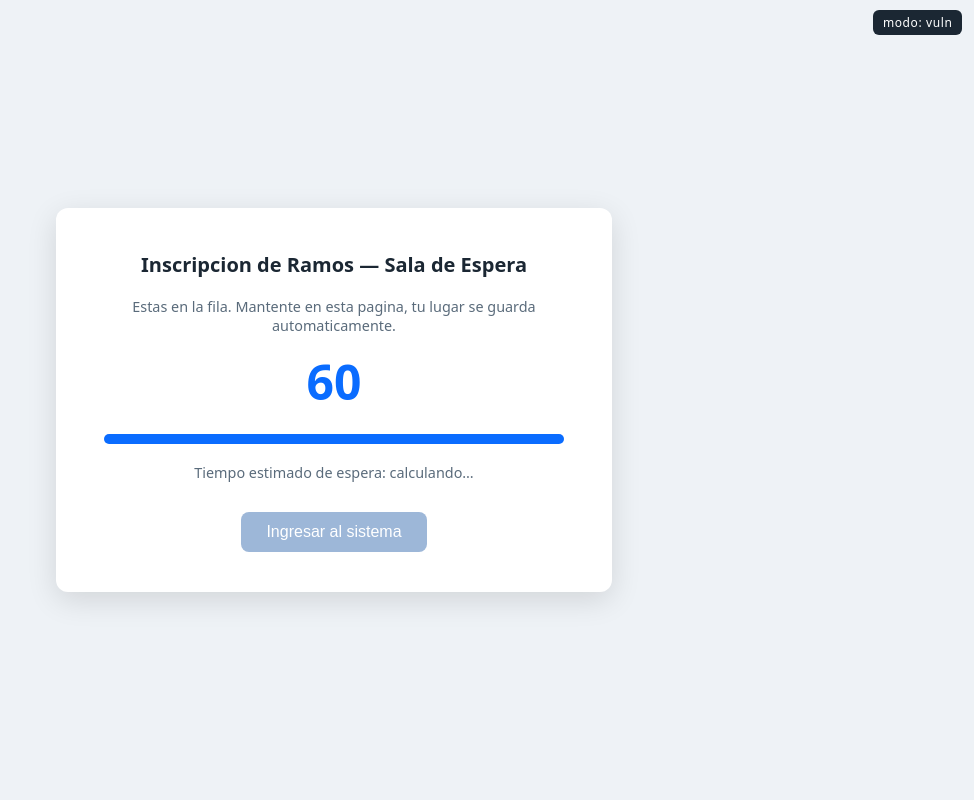
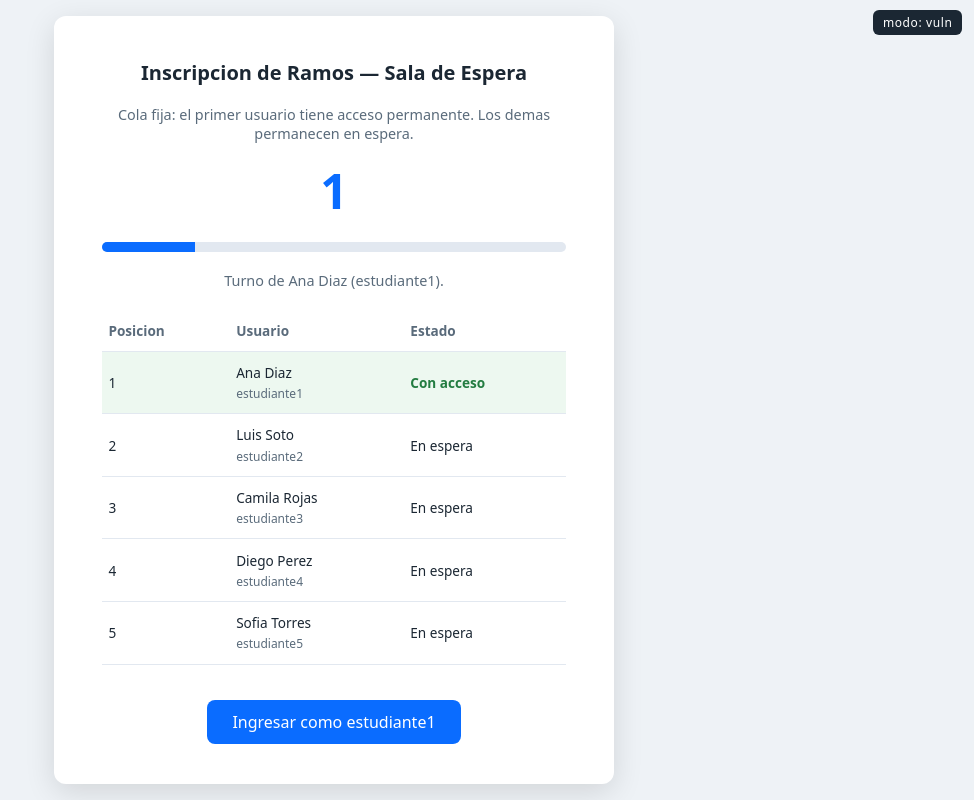
Before and after one commit to StrawberryFrappe/demoSeguridadAplicada, a Flask app: page / in a window 1280 px wide. Shown: the whole page, without its empty margins (306-1280 px from the left). Run offline with Flask 2, Linux system fonts and the light colour scheme.

Commit message:
Fijar cola de demo con acceso permanente para el primer usuario

```diff
--- a/cola/app.py
+++ b/cola/app.py
@@ -25,6 +25,15 @@ DB = os.path.join(os.path.dirname(os.path.abspath(__file__)), "cola.db")
 IDLE_TIMEOUT = 300       # 5 min sin actividad
 ABSOLUTE_TIMEOUT = 1800  # 30 min de vida maxima
 
+# Cola fija para la demo: solo el primer usuario tiene turno, incluso al salir.
+QUEUE_USERS = (
+    {"id": 1, "username": "estudiante1", "password": "clave123", "nombre": "Ana Diaz"},
+    {"id": 2, "username": "estudiante2", "password": "panda2024", "nombre": "Luis Soto"},
+    {"id": 3, "username": "estudiante3", "password": "clave345", "nombre": "Camila Rojas"},
+    {"id": 4, "username": "estudiante4", "password": "clave456", "nombre": "Diego Perez"},
+    {"id": 5, "username": "estudiante5", "password": "clave567", "nombre": "Sofia Torres"},
+)
+
 app = Flask(__name__)
 
 # Almacen de sesiones en memoria: sid -> {uid, user, nombre, ip, ua, created, last}
@@ -49,14 +58,17 @@ def init_db():
         """
     )
     if not c.execute("SELECT 1 FROM users").fetchone():
-        c.execute("INSERT INTO users VALUES(1,'estudiante1','clave123','Ana Diaz')")
-        c.execute("INSERT INTO users VALUES(2,'estudiante2','panda2024','Luis Soto')")
         c.executemany(
             "INSERT INTO ramos(uid,sigla,nombre) VALUES(?,?,?)",
             [(1, "IIC2113", "Diseno de Software"),
              (1, "MAT1610", "Calculo I"),
              (2, "IIC2233", "Programacion Avanzada")],
         )
+    c.executemany(
+        "INSERT OR IGNORE INTO users(id,username,password,nombre) "
+        "VALUES(:id,:username,:password,:nombre)",
+        QUEUE_USERS,
+    )
     c.commit()
     c.close()
 
@@ -85,7 +97,7 @@ def current():
 
 @app.route("/")
 def sala_espera():
-    return render_template("sala_espera.html", mode=MODE)
+    return render_template("sala_espera.html", mode=MODE, queue=QUEUE_USERS)
 
 
 @app.route("/login", methods=["GET", "POST"])
@@ -98,6 +110,11 @@ def login():
         ).fetchone()
         if not row:
             return render_template("login.html", mode=MODE, error="Credenciales invalidas")
+        if row["username"] != QUEUE_USERS[0]["username"]:
+            return render_template(
+                "login.html", mode=MODE,
+                error="Tu usuario sigue en espera. Solo el primer usuario de la cola tiene acceso.",
+            ), 403
 
         now = time.time()
         if MODE == "vuln":
--- a/cola/templates/sala_espera.html
+++ b/cola/templates/sala_espera.html
@@ -9,15 +9,20 @@
   body { margin:0; font-family: system-ui, sans-serif; background:#eef2f6; color:#1b2733;
          display:flex; min-height:100vh; align-items:center; justify-content:center; }
   .card { background:#fff; padding:2.5rem 3rem; border-radius:12px; box-shadow:0 8px 30px rgba(0,0,0,.12);
-          text-align:center; max-width:460px; }
+          text-align:center; width:100%; max-width:560px; box-sizing:border-box; margin:1rem; }
   h1 { font-size:1.25rem; margin:.2rem 0 1.2rem; }
   .pos { font-size:3rem; font-weight:700; color:#0a6cff; margin:.3rem 0; }
   .bar { height:10px; background:#e2e8f0; border-radius:6px; overflow:hidden; margin:1.2rem 0; }
-  .bar > i { display:block; height:100%; width:5%; background:#0a6cff; transition:width .8s; }
+  .bar > i { display:block; height:100%; width:20%; background:#0a6cff; }
   p { color:#5a6b7b; font-size:.9rem; }
-  button { margin-top:1rem; padding:.7rem 1.6rem; border:0; border-radius:8px; background:#0a6cff;
-           color:#fff; font-size:1rem; cursor:pointer; }
-  button:disabled { background:#9db7d8; cursor:not-allowed; }
+  table { width:100%; border-collapse:collapse; margin:1.2rem 0; text-align:left; }
+  th,td { padding:.7rem .4rem; border-bottom:1px solid #e2e8f0; font-size:.85rem; }
+  th { color:#5a6b7b; }
+  .user { display:block; color:#5a6b7b; font-size:.75rem; margin-top:.2rem; }
+  .active { background:#edf8f0; }
+  .status { color:#237c41; font-weight:600; }
+  .entry { display:inline-block; margin-top:1rem; padding:.7rem 1.6rem; border-radius:8px;
+           background:#0a6cff; color:#fff; font-size:1rem; text-decoration:none; }
   .mode { position:fixed; top:10px; right:12px; font-size:.75rem; padding:.25rem .6rem; border-radius:6px;
           background:#1b2733; color:#fff; letter-spacing:.05em; }
 </style>
@@ -26,29 +31,23 @@
   <span class="mode">modo: {{ mode }}</span>
   <div class="card">
     <h1>Inscripcion de Ramos &mdash; Sala de Espera</h1>
-    <p>Estas en la fila. Mantente en esta pagina, tu lugar se guarda automaticamente.</p>
-    <div class="pos" id="pos">1.248</div>
+    <p>Cola fija: el primer usuario tiene acceso permanente. Los demas permanecen en espera.</p>
+    <div class="pos" id="pos">1</div>
     <div class="bar"><i id="bar"></i></div>
-    <p id="msg">Tiempo estimado de espera: calculando&hellip;</p>
-    <button id="go" disabled>Ingresar al sistema</button>
+    <p id="msg">Turno de {{ queue[0].nombre }} ({{ queue[0].username }}).</p>
+    <table aria-label="Usuarios en la cola">
+      <thead><tr><th>Posicion</th><th>Usuario</th><th>Estado</th></tr></thead>
+      <tbody>
+        {% for user in queue %}
+        <tr{% if loop.first %} class="active"{% endif %}>
+          <td>{{ loop.index }}</td>
+          <td>{{ user.nombre }}<span class="user">{{ user.username }}</span></td>
+          <td{% if loop.first %} class="status"{% endif %}>{{ 'Con acceso' if loop.first else 'En espera' }}</td>
+        </tr>
+        {% endfor %}
+      </tbody>
+    </table>
+    <a class="entry" id="go" href="{{ url_for('login') }}">Ingresar como {{ queue[0].username }}</a>
   </div>
-<script>
-  // Fachada de sala de espera (solo visual): baja la posicion y habilita el ingreso.
-  let pos = 1248, pct = 5;
-  const elPos = document.getElementById('pos'), elBar = document.getElementById('bar'),
-        elMsg = document.getElementById('msg'), btn = document.getElementById('go');
-  const t = setInterval(() => {
-    pos = Math.max(0, pos - Math.ceil(pos * 0.35));
-    pct = Math.min(100, pct + 30);
-    elPos.textContent = pos.toLocaleString('es-CL');
-    elBar.style.width = pct + '%';
-    if (pos === 0) {
-      clearInterval(t);
-      elMsg.textContent = 'Es tu turno.';
-      btn.disabled = false;
-    }
-  }, 900);
-  btn.onclick = () => location.href = '/login';
-</script>
 </body>
 </html>
```
Also changed, not shown: tests/test_demo.py (+16 -0 lines), README.md.
